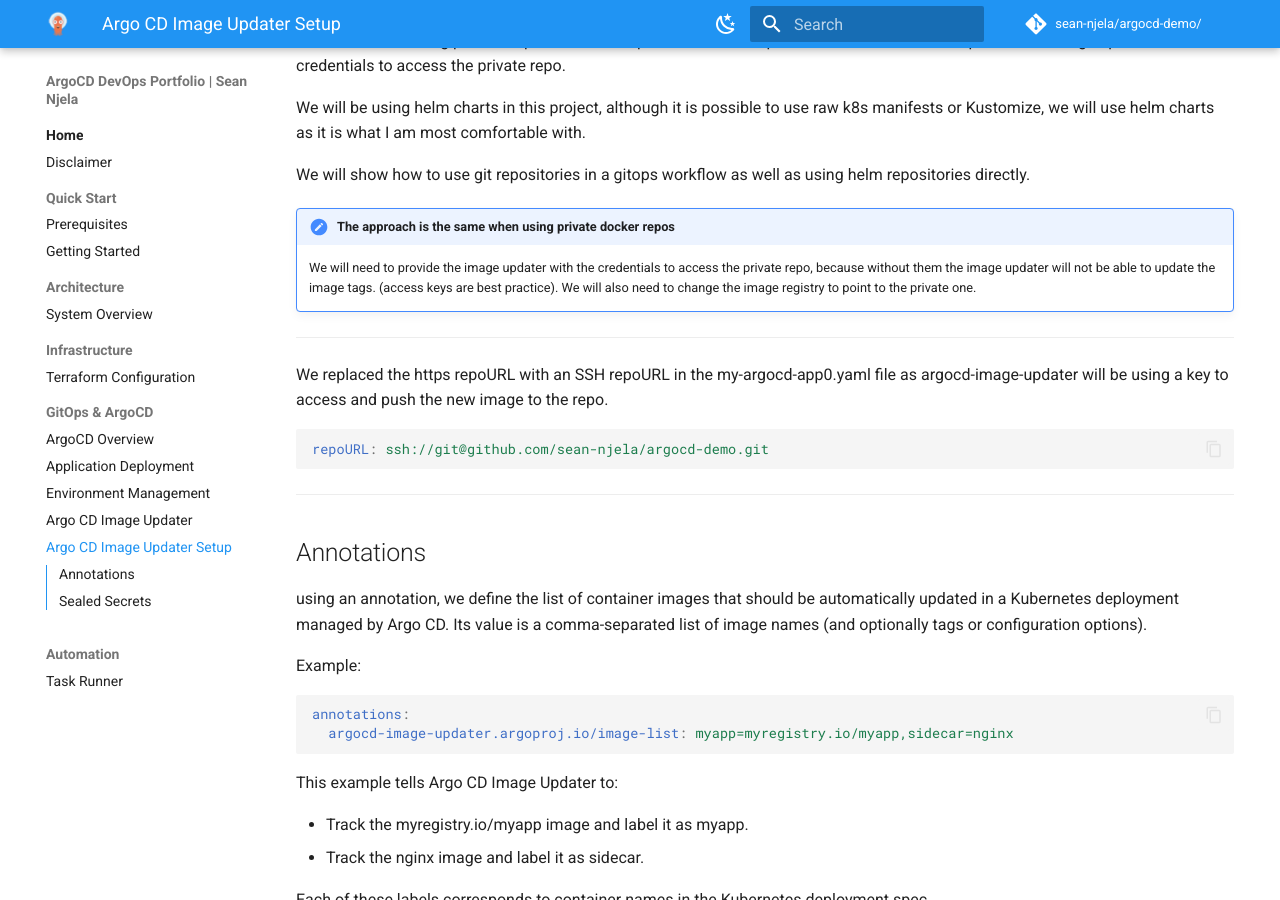
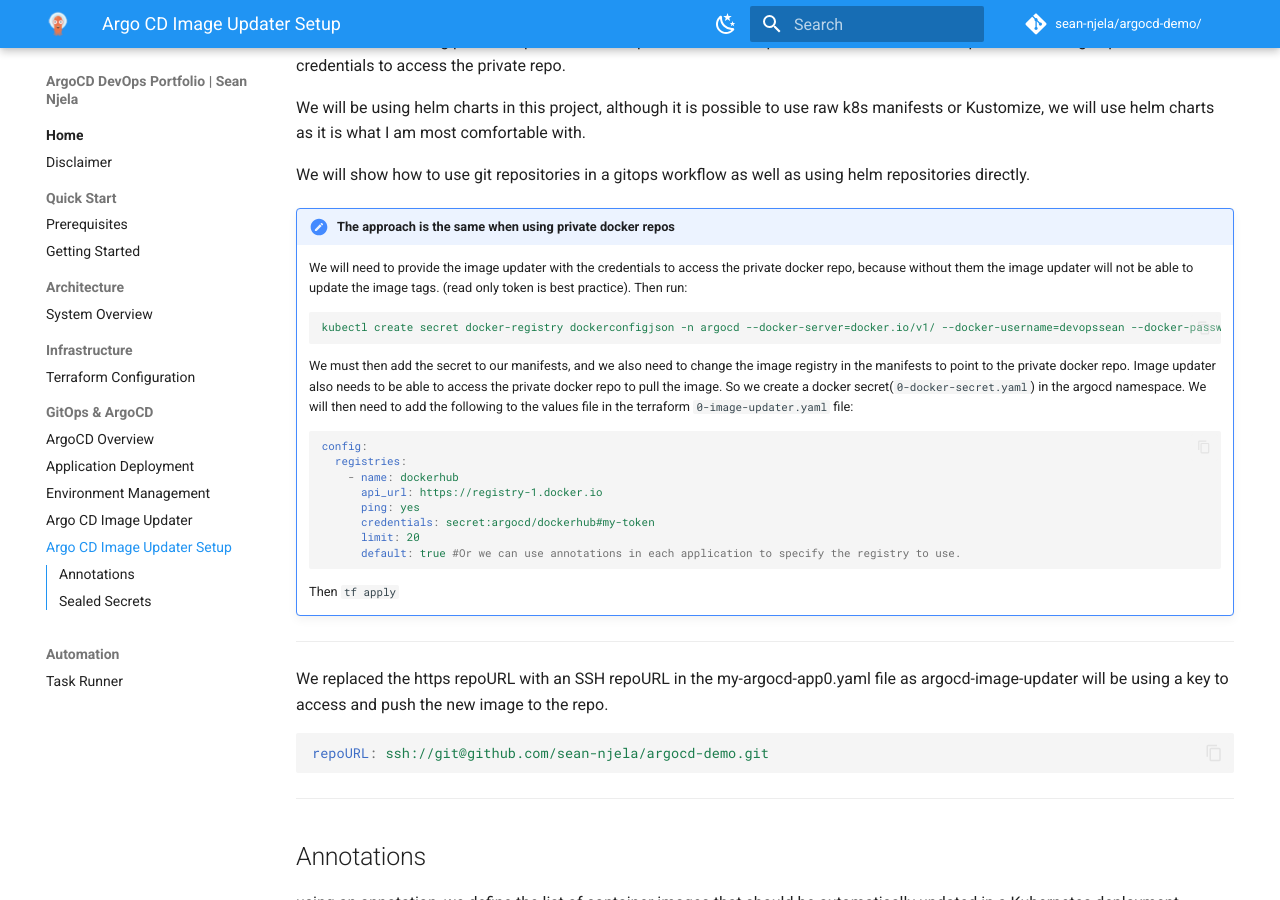
Before and after one commit to sean-njela/argocd-demo, an MkDocs documentation site: the page built from docs/argocd/image-updater-setup.md, in a window 1280 px wide and 900 px high, scrolled down 410 px. Built offline with MkDocs 1.6.1 and Material for MkDocs 9.7.7, drawn with Linux system fonts in a browser that asks for light colours; comment, search, counter and statistics services are not loaded; the version menu is left out.

Commit message:
fixed ssh error

````diff
--- a/0-application.yaml
+++ b/0-application.yaml
@@ -9,7 +9,7 @@ metadata:
 spec:
   project: default # project to deploy to
   source:
-    repoURL: https://github.com/sean-njela/argocd-demo.git
+    repoURL: ssh://git@github.com/sean-njela/argocd-demo.git
     targetRevision: main # branch to deploy from (or HEAD for latest commit)
     path: environments/dev/apps # path to the apps folder (app of apps pattern)
   destination:
--- a/docs/argocd/image-updater-setup.md
+++ b/docs/argocd/image-updater-setup.md
@@ -22,8 +22,22 @@ We will show how to use git repositories in a gitops workflow as well as using h
 
 
 !!!note "The approach is the same when using private docker repos"
-    We will need to provide the image updater with the credentials to access the private repo, because without them the image updater will not be able to update the image tags. (access keys are best practice). We will also need to change the image registry to point to the private one.
-
+    We will need to provide the image updater with the credentials to access the private docker repo, because without them the image updater will not be able to update the image tags. (read only token is best practice). Then run:
+    ```yaml
+    kubectl create secret docker-registry dockerconfigjson -n argocd --docker-server=docker.io/v1/ --docker-username=devopssean --docker-password=<your_read_only_token> --docker-email=sean-njela@yahoo.com
+    ```
+     We must then add the secret to our manifests, and we also need to change the image registry in the manifests to point to the private docker repo. Image updater also needs to be able to access the private docker repo to pull the image. So we create a docker secret(`0-docker-secret.yaml`) in the argocd namespace. We will then need to add the following to the values file in the terraform `0-image-updater.yaml` file:
+    ```yaml
+    config:
+      registries:
+        - name: dockerhub
+          api_url: https://registry-1.docker.io
+          ping: yes
+          credentials: secret:argocd/dockerhub#my-token
+          limit: 20
+          default: true #Or we can use annotations in each application to specify the registry to use.
+    ```
+    Then `tf apply`
 ---
 
 We replaced the https repoURL with an SSH repoURL in the my-argocd-app0.yaml file as argocd-image-updater will be using a key to access and push the new image to the repo.
````
Also changed, not shown: 0-docker-secret.yaml (added, +9 -0 lines).
